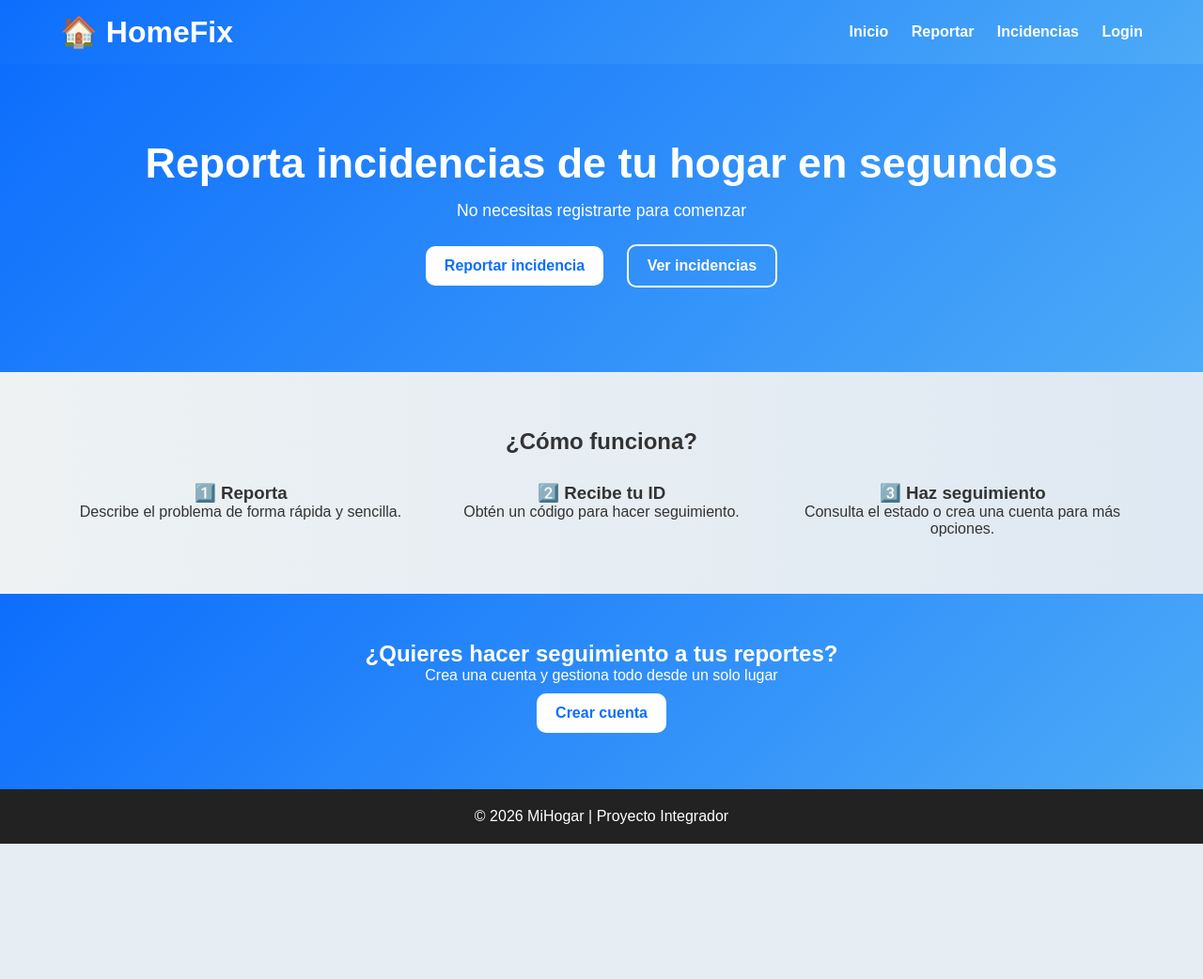
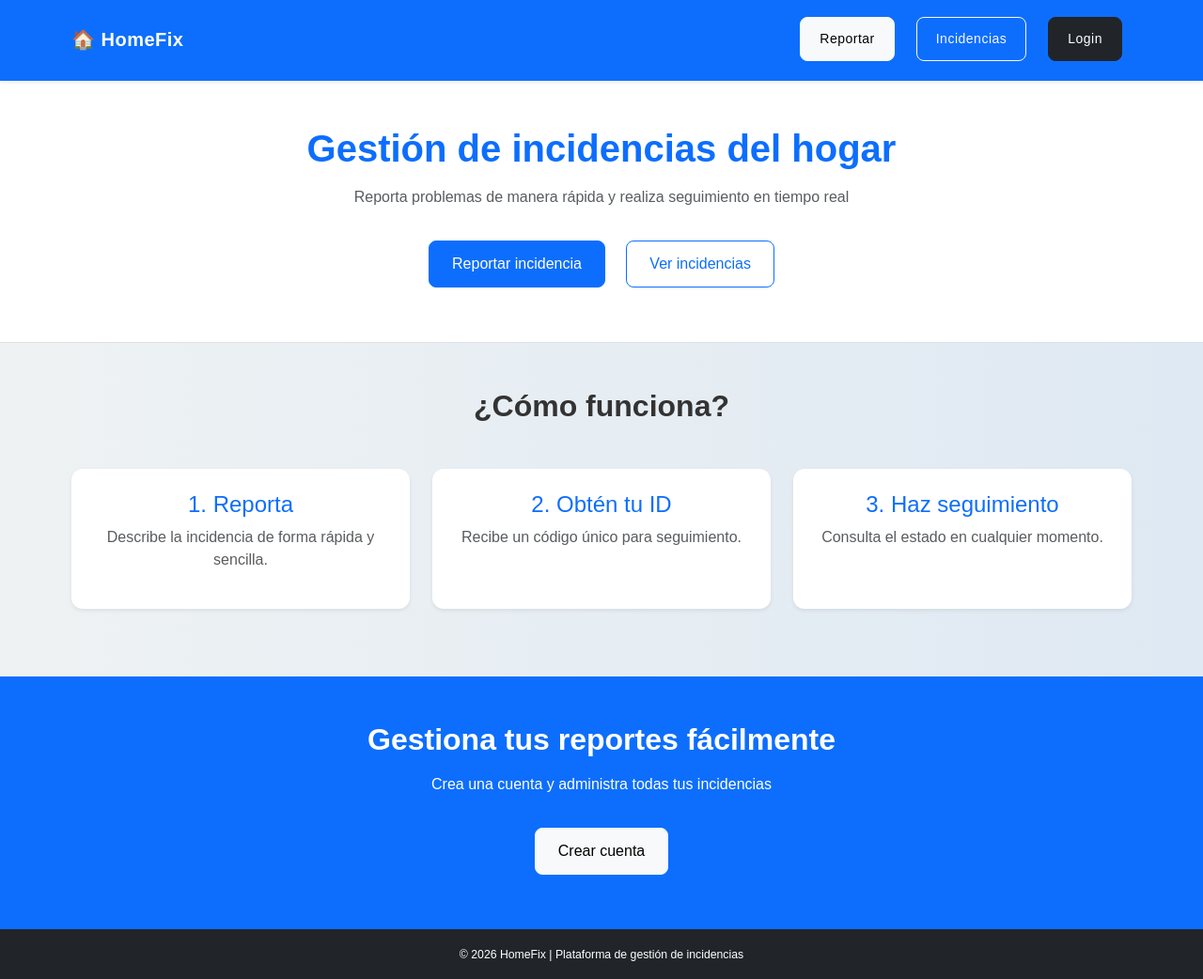
Before and after one commit to jslopezo-Yisus/Proyecto-Integrador-2026, a Flask app: page / in a window 1280 px wide. Shown: the whole page at 94% size. Before the commit the page ends 898 px from the top, so only its background shows below. Run offline with Flask 3, Linux system fonts and the light colour scheme; parts of the project's set-up code (start-up, migrations or seed data) failed here and were passed over.

Commit message:
Proyecto HomeFix completo con login, roles, tokens y UI mejorada

```diff
--- a/app/Static/css/style.css
+++ b/app/Static/css/style.css
@@ -275,3 +275,29 @@ form textarea {
         margin-bottom: 20px;
     }
 }
+
+body {
+    background-color: #f8f9fa;
+}
+
+.navbar {
+    letter-spacing: 0.5px;
+}
+
+.card {
+    border-radius: 12px;
+}
+
+.card:hover {
+    transform: translateY(-3px);
+    transition: 0.3s;
+}
+
+.btn {
+    border-radius: 8px;
+    font-weight: 500;
+}
+
+footer {
+    font-size: 14px;
+}
--- a/app/Templates/Index.html
+++ b/app/Templates/Index.html
@@ -2,80 +2,109 @@
 <html lang="es">
 <head>
     <meta charset="UTF-8">
-    <title>Inicio | Reporte de Incidencias</title>
+    <title>🏠 HomeFix</title>
 
-    <!-- CSS -->
+    <!-- Bootstrap -->
+    <link href="https://cdn.jsdelivr.net/npm/bootstrap@5.3.0/dist/css/bootstrap.min.css" rel="stylesheet">
+
+    <!-- CSS propio -->
     <link rel="stylesheet" href="{{ url_for('static', filename='css/style.css') }}">
 </head>
-<body>
 
-<!-- 🔷 HEADER -->
-<header class="header">
-    <div class="container nav">
-        <h1 class="logo">🏠 HomeFix</h1>
+<body class="bg-light">
 
-        <nav>
-            <a href="/">Inicio</a>
-            <a href="/reportar">Reportar</a>
-            <a href="/reportes">Incidencias</a>
-            <a href="/login">Login</a>
-        </nav>
+<!-- 🔷 NAVBAR -->
+<nav class="navbar navbar-expand-lg navbar-dark bg-primary shadow-sm">
+    <div class="container">
+        <a class="navbar-brand fw-bold" href="/">🏠 HomeFix</a>
+
+        <div>
+            <a href="/reportar" class="btn btn-light btn-sm me-2">Reportar</a>
+            <a href="/reportes" class="btn btn-outline-light btn-sm me-2">Incidencias</a>
+            <a href="/login" class="btn btn-dark btn-sm">Login</a>
+        </div>
     </div>
-</header>
+</nav>
 
 <!-- 🔵 HERO -->
-<section class="hero">
-    <div class="container hero-content">
-        <h2>Reporta incidencias de tu hogar en segundos</h2>
-        <p>No necesitas registrarte para comenzar</p>
+<section class="py-5 bg-white border-bottom">
+    <div class="container text-center">
 
-        <div class="hero-buttons">
-            <a href="/reportar" class="btn primary">Reportar incidencia</a>
-            <a href="/reportes" class="btn secondary">Ver incidencias</a>
+        <h1 class="fw-bold text-primary mb-3">
+            Gestión de incidencias del hogar
+        </h1>
+
+        <p class="text-muted mb-4">
+            Reporta problemas de manera rápida y realiza seguimiento en tiempo real
+        </p>
+
+        <div>
+            <a href="/reportar" class="btn btn-primary me-2 px-4">
+                Reportar incidencia
+            </a>
+            <a href="/reportes" class="btn btn-outline-primary px-4">
+                Ver incidencias
+            </a>
         </div>
+
     </div>
 </section>
 
 <!-- ⚙️ CÓMO FUNCIONA -->
-<section class="como-funciona container">
-    <h2>¿Cómo funciona?</h2>
+<section class="py-5">
+    <div class="container">
 
-    <div class="steps">
-        <div class="step">
-            <h3>1️⃣ Reporta</h3>
-            <p>Describe el problema de forma rápida y sencilla.</p>
+        <h2 class="text-center fw-bold mb-5">¿Cómo funciona?</h2>
+
+        <div class="row text-center">
+
+            <div class="col-md-4 mb-4">
+                <div class="card border-0 shadow-sm p-4 h-100">
+                    <h4 class="text-primary">1. Reporta</h4>
+                    <p class="text-muted">Describe la incidencia de forma rápida y sencilla.</p>
+                </div>
+            </div>
+
+            <div class="col-md-4 mb-4">
+                <div class="card border-0 shadow-sm p-4 h-100">
+                    <h4 class="text-primary">2. Obtén tu ID</h4>
+                    <p class="text-muted">Recibe un código único para seguimiento.</p>
+                </div>
+            </div>
+
+            <div class="col-md-4 mb-4">
+                <div class="card border-0 shadow-sm p-4 h-100">
+                    <h4 class="text-primary">3. Haz seguimiento</h4>
+                    <p class="text-muted">Consulta el estado en cualquier momento.</p>
+                </div>
+            </div>
+
         </div>
 
-        <div class="step">
-            <h3>2️⃣ Recibe tu ID</h3>
-            <p>Obtén un código para hacer seguimiento.</p>
-        </div>
-
-        <div class="step">
-            <h3>3️⃣ Haz seguimiento</h3>
-            <p>Consulta el estado o crea una cuenta para más opciones.</p>
-        </div>
     </div>
 </section>
 
-<!-- 📊 CTA REGISTRO -->
-<section class="cta">
+<!-- 📊 CTA -->
+<section class="py-5 bg-primary text-white text-center">
     <div class="container">
-        <h2>¿Quieres hacer seguimiento a tus reportes?</h2>
-        <p>Crea una cuenta y gestiona todo desde un solo lugar</p>
-        <a href="/registro" class="btn primary">Crear cuenta</a>
+
+        <h2 class="fw-bold mb-3">Gestiona tus reportes fácilmente</h2>
+        <p class="mb-4">Crea una cuenta y administra todas tus incidencias</p>
+
+        <a href="/registro" class="btn btn-light px-4">
+            Crear cuenta
+        </a>
+
     </div>
 </section>
 
 <!-- 🔚 FOOTER -->
-<footer class="footer">
-    <div class="container">
-        <p>© 2026 MiHogar | Proyecto Integrador</p>
-    </div>
+<footer class="bg-dark text-white text-center py-3">
+    <small>© 2026 HomeFix | Plataforma de gestión de incidencias</small>
 </footer>
 
-<!-- JS -->
-<script src="{{ url_for('static', filename='js/main.js') }}"></script>
+<!-- Bootstrap JS -->
+<script src="https://cdn.jsdelivr.net/npm/bootstrap@5.3.0/dist/js/bootstrap.bundle.min.js"></script>
 
 </body>
 </html>
--- a/app/Templates/admin.html
+++ b/app/Templates/admin.html
@@ -2,9 +2,9 @@
 
 {% block content %}
 
-<h2 class="mb-4">👑 Panel Administrador</h2>
+<h2 class="mb-4">Menú Administrativo</h2>
 
-<a href="/generar-token" class="btn btn-dark mb-3">🔐 Generar Token</a>
+<a href="/generar-token" class="btn btn-dark mb-3">🔐 Generar Token Tecnico</a>
 
 <table class="table table-bordered shadow-sm">
     <thead class="table-dark">
--- a/app/Templates/confirmacion.html
+++ b/app/Templates/confirmacion.html
@@ -9,7 +9,7 @@
 
 <header class="header">
     <div class="container nav">
-        <h1 class="logo">🏠 MiHogar</h1>
+        <h1 class="logo">🏠 HomeFix</h1>
         <nav>
             <a href="/">Inicio</a>
             <a href="/reportar">Reportar</a>
@@ -45,7 +45,7 @@
 </section>
 
 <footer class="footer">
-    <p>© 2026 MiHogar</p>
+    <p>© 2026 HomeFix</p>
 </footer>
 
 </body>
--- a/app/Templates/registro.html
+++ b/app/Templates/registro.html
@@ -11,7 +11,7 @@
             <form method="POST">
 
                 <div class="mb-3">
-                    <label>Nombre</label>
+                    <label>Usuario</label>
                     <input type="text" name="nombre" class="form-control" required>
                 </div>
 
@@ -34,7 +34,7 @@
                 </div>
 
                 <div id="campoToken" style="display:none;">
-                    <label>Token de acceso (solo técnicos)</label>
+                    <label>Token de acceso (técnicos)</label>
                     <input type="text" name="token" class="form-control">
                 </div>
 
--- a/app/routes.py
+++ b/app/routes.py
@@ -94,15 +94,21 @@ def registro():
         rol = request.form.get('rol')
         token = request.form.get('token')
 
-        # 🔥 VALIDAR SI YA EXISTE
+        # 🔍 VALIDAR SI YA EXISTE
         if Usuario.query.filter_by(correo=correo).first():
             return "El usuario ya existe"
 
-        # 🔐 VALIDAR TOKEN PARA TECNICO
+        # 🔐 VALIDAR TOKEN PARA TECNICO (DINÁMICO)
         if rol == 'tecnico':
-            if token != "123456":  # luego lo mejoramos
+            token_db = TokenTecnico.query.filter_by(token=token).first()
+
+            if not token_db:
                 return "Token inválido"
 
+            # 🔥 eliminar token después de usarlo
+            db.session.delete(token_db)
+
+        # 👤 CREAR USUARIO
         user = Usuario(
             nombre=nombre,
             correo=correo,
@@ -118,7 +124,10 @@ def registro():
         session['user_id'] = user.id
         session['rol'] = user.rol
 
-        if rol == 'tecnico':
+        # 🔄 REDIRECCIÓN SEGÚN ROL
+        if rol == 'admin':
+            return redirect('/admin')
+        elif rol == 'tecnico':
             return redirect('/tecnico')
         else:
             return redirect('/dashboard')
@@ -225,3 +234,14 @@ def generar_token():
     db.session.commit()
 
     return f"Token generado: {nuevo_token}"
+
+from flask import send_from_directory
+import os
+
+@main.route('/favicon.ico')
+def favicon():
+    return send_from_directory(
+        os.path.join(os.getcwd(), 'app', 'Static', 'img'),
+        'favicon.ico',
+        mimetype='image/vnd.microsoft.icon'
+    )
```
Also changed, not shown: app/Templates/base.html (+8 -2 lines), app/__init__.py (+7 -2 lines), app/Static/Img/favicon.ico (added), app/Static/Img/favicon.png (added), 1 other file.
